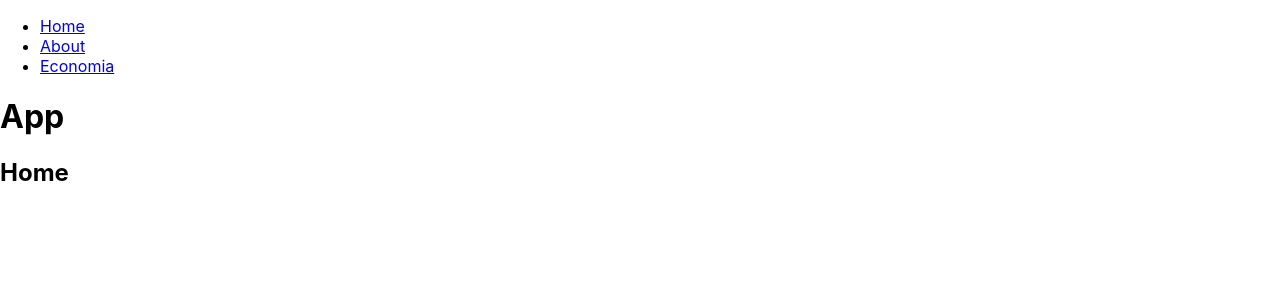
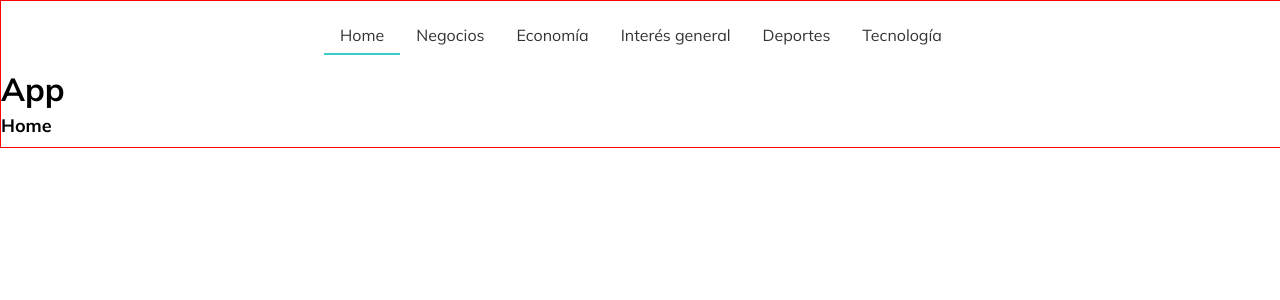
Before and after one commit to fredyzz/newsfeed-react-redux, a React (Create React App) app: page / in a window 1280 px wide. Shown: the top 300 px of the page. Built offline with nearby package versions, Linux system fonts and the light colour scheme.

Commit message:
Desktop navbar ready

```diff
--- /dev/null
+++ b/src/App.css
@@ -0,0 +1,285 @@
+/* Imports */
+@import url('https://fonts.googleapis.com/css2?family=Mulish:wght@400;600;700&display=swap');
+
+/* Variables */
+
+:root {
+	--main-bg-color: #ffffff;
+	--primary-bg-color: #231942;
+	--primary-bg-color-disabled: #4f437c;
+	--primary-txt-color: #ffffff;
+	--secondary-bg-color: #3dccc7;
+	--select-bg-color: #86efea;
+	--secondary-txt-color: #ffffff;
+	--alert-bg-color: #dd3535;
+}
+
+/* Styles reset */
+
+* {
+	margin: 0;
+	padding: 0;
+}
+
+h1,
+h2,
+h3,
+h4,
+h5,
+img {
+	margin: 0;
+	padding: 0;
+}
+
+/* General styles */
+
+body {
+	font-family: 'Mulish', sans-serif;
+}
+
+h1 {
+	font-size: 26;
+}
+
+h2 {
+	font-size: 18px;
+	margin: 5px 0 10px 0;
+}
+
+h3 {
+	font-size: 14px;
+	margin: 14px;
+}
+
+h4 {
+	font-size: 12px;
+	font-weight: 600;
+	margin: 12px;
+}
+
+p {
+	font-size: 12px;
+}
+
+b {
+	font-weight: 600;
+}
+
+.disabled {
+	color: var(--primary-bg-color-disabled);
+}
+.icon {
+	width: 14px;
+	height: 14px;
+	margin: 0;
+}
+
+/* Classes */
+
+.main {
+	background-color: var(--main-bg-color);
+	display: flexbox;
+	width: 100vw;
+	border: 1px solid red;
+}
+
+.header {
+	background-color: var(--primary-bg-color);
+	color: var(--primary-txt-color);
+	width: 100%;
+	padding: 40px 30px;
+}
+/*
+.logo {
+	display: inline-block;
+	width: 80px;
+	padding-right: 10px;
+}
+
+.logo img h1 {
+	display: inline-block;
+}
+
+.header .dates {
+	display: inline-block;
+	vertical-align: super;
+}
+
+.header .dates p {
+	display: inline;
+	margin-right: 5px;
+}
+
+.header span {
+	font-weight: 700;
+}
+
+.filters {
+	background-color: var(--secondary-bg-color);
+	color: var(--secondary-txt-color);
+	width: 100%;
+	padding: 5px 30px;
+	box-shadow: 0px 2px 5px 0px rgba(0, 0, 0, 0.75);
+}
+
+.filters__control {
+	box-sizing: border-box;
+	width: 200px;
+	height: 40px;
+	padding: 10px 10px 10px 35px;
+	margin: 5px;
+	text-align-last: center;
+	border-radius: 10px;
+	border: none;
+	background-color: var(--select-bg-color);
+	text-transform: uppercase;
+	font-size: 12px;
+}
+
+.filters__control:focus {
+	background-color: var(--main-bg-color);
+	outline: none;
+}
+
+.filter__control {
+	display: inline-block;
+}
+
+.input-icons i {
+	position: absolute;
+}
+
+.input-icons {
+	width: 100%;
+}
+
+.i-icon {
+	padding: 15px 0px 15px 15px;
+	width: 20px;
+	color: black;
+}
+
+.errors {
+	background-color: var(--alert-bg-color);
+	color: var(--secondary-txt-color);
+	width: 100%;
+	padding: 3px 30px;
+}
+
+.hotelGrid {
+	width: 100%;
+	padding: 30px;
+}
+
+.hotelGridItem {
+	display: inline-block;
+	vertical-align: top;
+	width: 300px;
+	margin: 40px 30px;
+	box-shadow: 7px 7px 12px #e0e0e0, -7px -7px 12px #ffffff;
+	border-radius: 20px;
+}
+.hotelGridItem__img {
+	width: 300px;
+	border-radius: 20px 20px 0 0;
+}
+
+.hotelGridItem__description {
+	padding: 18px;
+}
+
+.hotelGridItem__props {
+	padding-left: 18px;
+}
+
+.hotelGridItem__prop {
+	display: inline-block;
+	box-shadow: 5px 5px 10px #ebebeb, -5px -5px 10px #ffffff;
+	border-radius: 10px;
+	height: 28px;
+	margin-bottom: 14px;
+}
+
+.hotelGridItem__button {
+	background-color: var(--secondary-bg-color);
+	color: var(--secondary-txt-color);
+	height: 60px;
+	border-radius: 0 0 20px 20px;
+	vertical-align: middle;
+}
+
+.hotelGridItem__button a {
+	background-color: var(--secondary-bg-color);
+	color: var(--secondary-txt-color);
+	height: 40px;
+	display: block;
+	border-radius: 0 0 20px 20px;
+	text-align: center;
+	padding-top: 20px;
+	text-transform: uppercase;
+	text-decoration: none;
+}
+
+.hotelGridItem__button a:hover {
+	background-color: var(--select-bg-color);
+	color: var(--primary-bg-color);
+	font-weight: 600;
+}
+
+.prop__icon {
+	display: inline-block;
+	width: 24px;
+	height: 16px;
+	padding: 5px;
+	text-align: center;
+	background-color: var(--primary-bg-color);
+	border-radius: 10px 0 0 10px;
+}
+.prop__text {
+	display: inline-block;
+	height: 26px;
+	padding: 5px 15px;
+	vertical-align: middle;
+}
+
+.hotelGridItem__price {
+	display: inline-block;
+	background-color: var(--primary-bg-color);
+	box-shadow: 5px 5px 10px #ebebeb, -5px -5px 10px #ffffff;
+	border-radius: 10px;
+	width: 80px;
+	height: 16px;
+	padding: 8px;
+	margin: 4px 10px 14px;
+	color: var(--primary-txt-color);
+	text-align: center;
+	vertical-align: middle;
+}
+
+@media (max-width: 700px) {
+	.header {
+		padding: 15px 30px;
+	}
+
+	.header .dates p {
+		display: block;
+		margin-right: 5px;
+	}
+
+	.hotelGrid {
+		width: 100%;
+		padding: 30px 0 30px 0;
+		text-align: center;
+	}
+
+	.hotelGridItem {
+		margin: 10px 20px 0 0;
+	}
+
+	.filters__control {
+		width: 80vw;
+		height: 30px;
+		padding: 6px 6px 6px 50px;
+		margin-bottom: 6px;
+	}
+} */
--- a/src/App.js
+++ b/src/App.js
@@ -1,19 +1,29 @@
 import React from 'react'
 import { BrowserRouter as Router, Switch, Route } from 'react-router-dom'
+import './App.css'
 import Navbar from './components/Navbar'
 
 function App() {
 	return (
 		<Router>
-			<div className="App">
+			<div className="main">
 				<Navbar />
 				<h1>App</h1>
 				<Switch>
-					<Route path="/about">
-						<h2>About</h2>
+					<Route path="/negocios">
+						<h2>Negocios</h2>
+					</Route>
+					<Route path="/interes-general">
+						<h2>Interes general</h2>
+					</Route>
+					<Route path="/tecnologia">
+						<h2>Tecnología</h2>
 					</Route>
 					<Route path="/economia">
-						<h2>economia</h2>
+						<h2>Economia</h2>
+					</Route>
+					<Route path="/deportes">
+						<h2>Deportes</h2>
 					</Route>
 					<Route path="/">
 						<h2>Home</h2>
--- a/src/components/Navbar.js
+++ b/src/components/Navbar.js
@@ -1,23 +1,33 @@
 import React from 'react'
 import { NavLink } from 'react-router-dom'
+import './styles/navbar.css'
 
 const Navbar = () => {
 	return (
-		<div>
-			<nav>
+		<nav className="navbar">
 			<ul>
 				<li>
-						<NavLink to="/">Home</NavLink>
+					<NavLink to="/" exact={true}>
+						Home
+					</NavLink>
 				</li>
 				<li>
-						<NavLink to="/about">About</NavLink>
+					<NavLink to="/negocios">Negocios</NavLink>
 				</li>
 				<li>
-						<NavLink to="/economia">Economia</NavLink>
+					<NavLink to="/economia">Economía</NavLink>
+				</li>
+				<li>
+					<NavLink to="/interes-general">Interés general</NavLink>
+				</li>
+				<li>
+					<NavLink to="/deportes">Deportes</NavLink>
+				</li>
+				<li>
+					<NavLink to="/tecnologia">Tecnología</NavLink>
 				</li>
 			</ul>
 		</nav>
-		</div>
 	)
 }
 
--- /dev/null
+++ b/src/components/styles/navbar.css
@@ -0,0 +1,42 @@
+.navbar {
+	padding: 1em;
+	-webkit-font-smoothing: antialiased;
+	-moz-osx-font-smoothing: grayscale;
+}
+.navbar ul {
+	list-style: none;
+	padding: 0;
+	margin: 0;
+	background: var(--main-bg-color);
+	justify-content: center;
+}
+.navbar li a {
+	color: #333;
+	display: block;
+	text-decoration: none;
+	padding: 0.5em 1em;
+}
+
+.navbar li a:hover {
+	border: 2px solid var(--secondary-bg-color);
+	margin-bottom: -2px;
+}
+
+.navbar .active {
+	background: var(--secondary-bg-color);
+	margin-bottom: -2px;
+}
+
+@media screen and (min-width: 480px) {
+	nav ul {
+		display: flex;
+	}
+	.navbar .active {
+		background: var(--main-bg-color);
+		border-bottom: 2px solid var(--secondary-bg-color);
+	}
+	.navbar li a:hover {
+		border: none;
+		border-bottom: 2px solid var(--secondary-bg-color);
+	}
+}
--- a/src/index.css
+++ /dev/null
@@ -1,13 +0,0 @@
-body {
-  margin: 0;
-  font-family: -apple-system, BlinkMacSystemFont, 'Segoe UI', 'Roboto', 'Oxygen',
-    'Ubuntu', 'Cantarell', 'Fira Sans', 'Droid Sans', 'Helvetica Neue',
-    sans-serif;
-  -webkit-font-smoothing: antialiased;
-  -moz-osx-font-smoothing: grayscale;
-}
-
-code {
-  font-family: source-code-pro, Menlo, Monaco, Consolas, 'Courier New',
-    monospace;
-}
--- a/src/index.js
+++ b/src/index.js
@@ -1,6 +1,5 @@
 import React from 'react'
 import ReactDOM from 'react-dom'
-import './index.css'
 import App from './App'
 
 ReactDOM.render(
```
Lines whose indentation alone changed are shown as unchanged.
